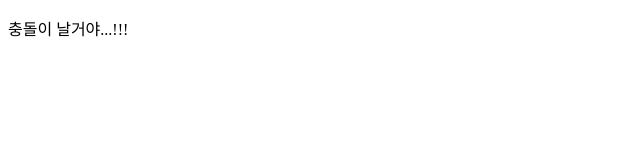
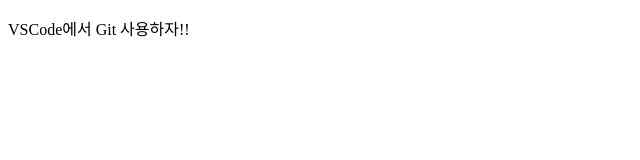
Before and after one commit to kimyeongini/GitInitTest, a plain HTML site: page index.html in a window 1280 px wide. Shown: the whole page, without its empty margins (0-640 px from the left). Drawn offline with Linux system fonts and the light colour scheme.

Commit message:
VSCode에서 커밋!!

```diff
--- a/index.html
+++ b/index.html
@@ -7,7 +7,7 @@
     <title>이건 새로운 기능!!</title>
   </head>
   <body>
-    <p>충돌이 날거야...!!!</p>
+    <p>VSCode에서 Git 사용하자!!</p>
 
   </body>
 </html>
```
